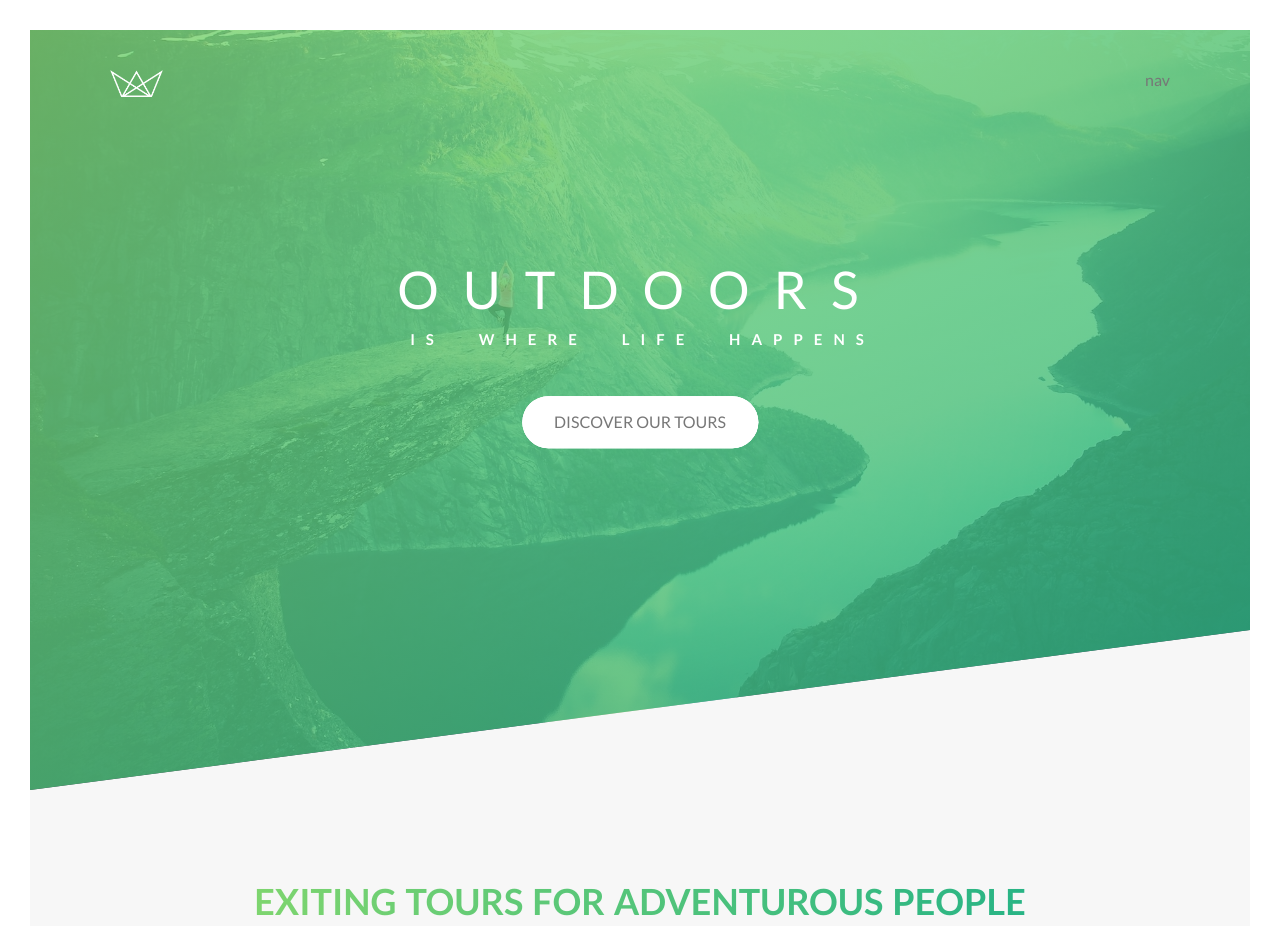
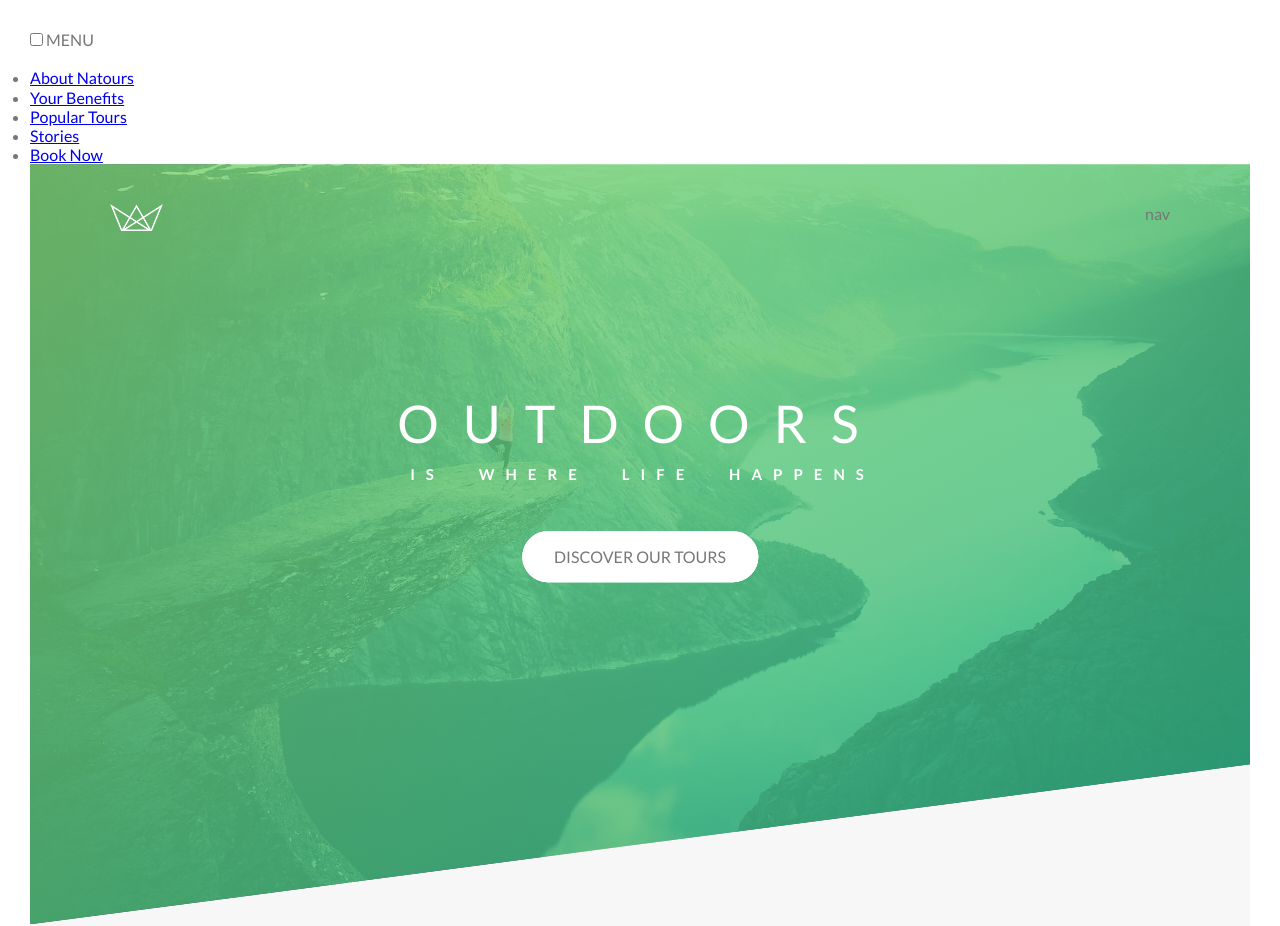
Before and after one commit to noorali180/Natours-Website, a website: page index.html in a window 1280 px wide. Shown: the top 926 px of the page. Drawn offline with Linux system fonts and the light colour scheme.

Commit message:
navigation

```diff
--- a/index.html
+++ b/index.html
@@ -20,6 +20,23 @@
     <title>Natours</title>
   </head>
   <body>
+
+    <div class="navigation">
+      <input type="checkbox" class="navigation__checkbox" id="nav-toggle">
+      <label for="nav-toggle" class="navigation__button">MENU</label>
+      <div class="navigation__background">&nbsp;</div>
+
+      <nav class="navigation__nav">
+        <ul class="navigation__list">
+          <li class="navigation__item"><a href="#" class="navigation__link">About Natours</a></li>
+          <li class="navigation__item"><a href="#" class="navigation__link">Your Benefits</a></li>
+          <li class="navigation__item"><a href="#" class="navigation__link">Popular Tours</a></li>
+          <li class="navigation__item"><a href="#" class="navigation__link">Stories</a></li>
+          <li class="navigation__item"><a href="#" class="navigation__link">Book Now</a></li>
+        </ul>
+      </nav>
+    </div>
+
     <header class="header">
       <div class="header__logo-box">
         <img
--- /dev/null
+++ b/sass/layout/_navigation.scss
@@ -0,0 +1,26 @@
+.navigation {
+  &__checkbox {
+  }
+
+  &__button {
+  }
+
+  &__background {
+    width: 6rem;
+    height: 6rem;
+    border-radius: 50%;
+    background-image: radial-gradient(
+      $color-primary-light,
+      $color-primary-dark
+    );
+  }
+
+  &__list {
+  }
+
+  &__item {
+  }
+
+  &__link {
+  }
+}
--- a/sass/main.scss
+++ b/sass/main.scss
@@ -57,5 +57,6 @@ body: color #777
 @import "layout/footer";
 @import "layout/grid";
 @import "layout/header";
+@import "layout/navigation";
 
 @import "pages/home";
```
